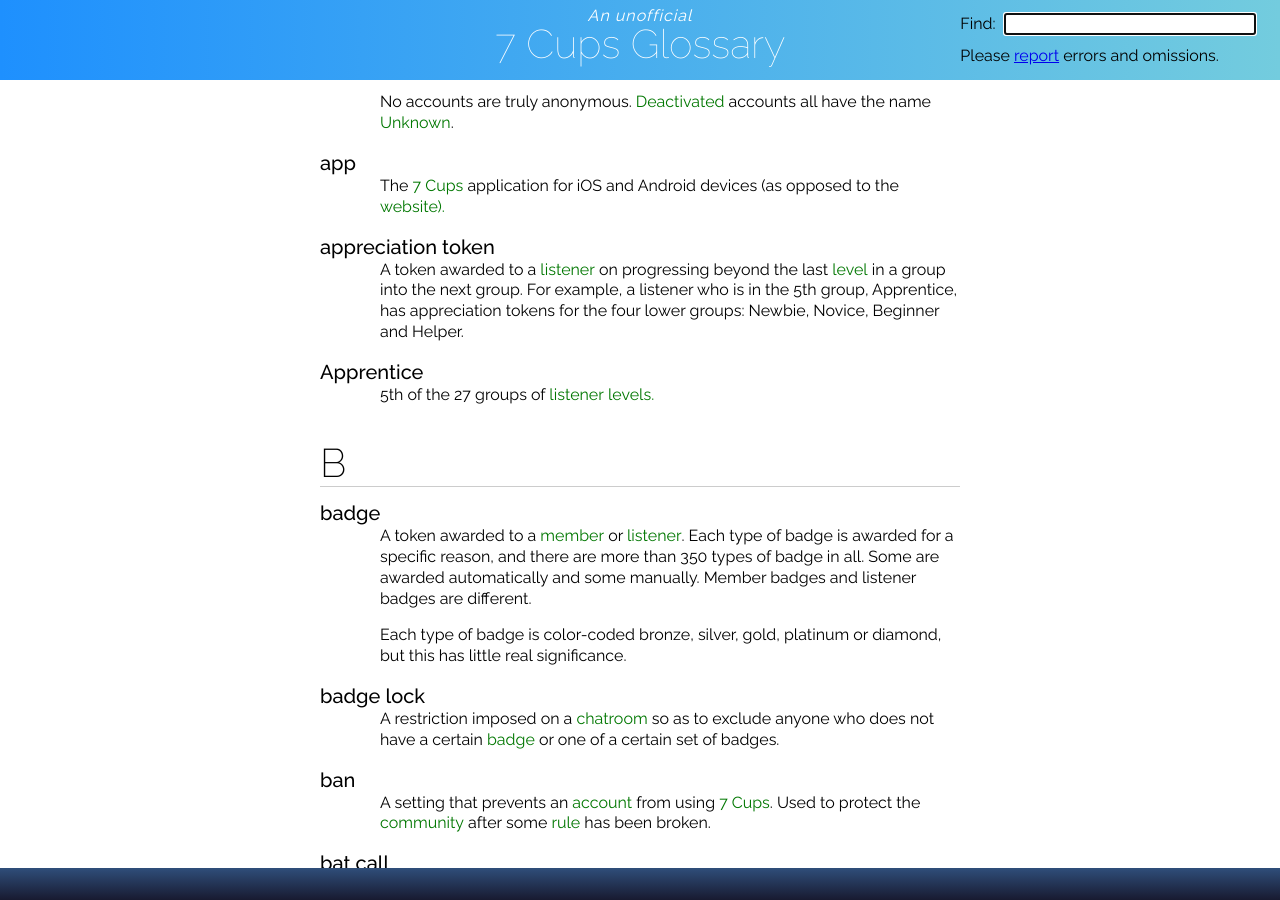
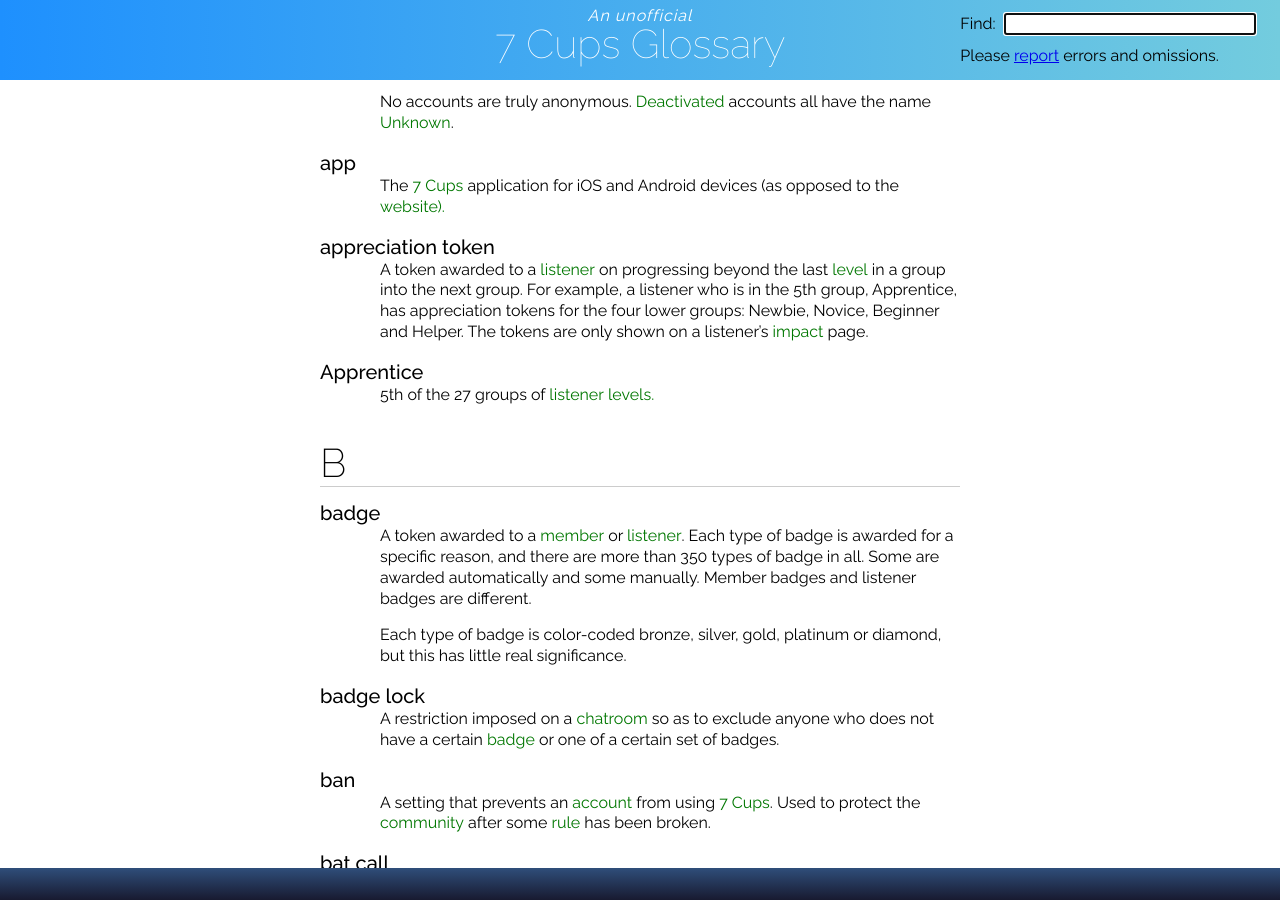
Before and after one commit to RarelyCharlie/rarelycharlie.github.io, a Jekyll site: the page built from glossary.md, in a window 1280 px wide and 900 px high, scrolled down 2290 px. Built offline with Jekyll 4.4.1, drawn with Linux system fonts in a browser that asks for light colours.

Commit message:
expand appreciation token

```diff
--- a/glossary.md
+++ b/glossary.md
@@ -89,7 +89,7 @@ No accounts are truly anonymous. ~~Deactivated/deactivate~~ accounts all have th
 The ~~7 Cups~~ application for iOS and Android devices (as opposed to the ~~website).~~
 
 # appreciation token
-A token awarded to a ~~listener~~ on progressing beyond the last ~~level~~ in a group into the next group. For example, a listener who is in the 5th group, Apprentice, has appreciation tokens for the four lower groups: Newbie, Novice, Beginner and Helper.
+A token awarded to a ~~listener~~ on progressing beyond the last ~~level~~ in a group into the next group. For example, a listener who is in the 5th group, Apprentice, has appreciation tokens for the four lower groups: Newbie, Novice, Beginner and Helper. The tokens are only shown on a listener's ~~impact~~ page.
 
 # Apprentice
 5th of the 27 groups of ~~listener~~ ~~levels./level~~
```
